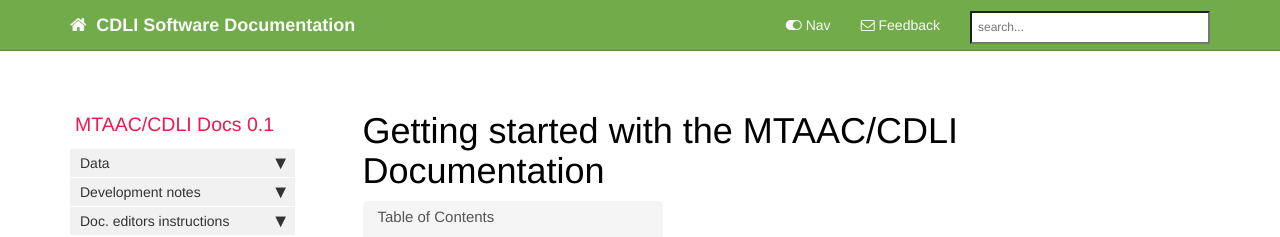
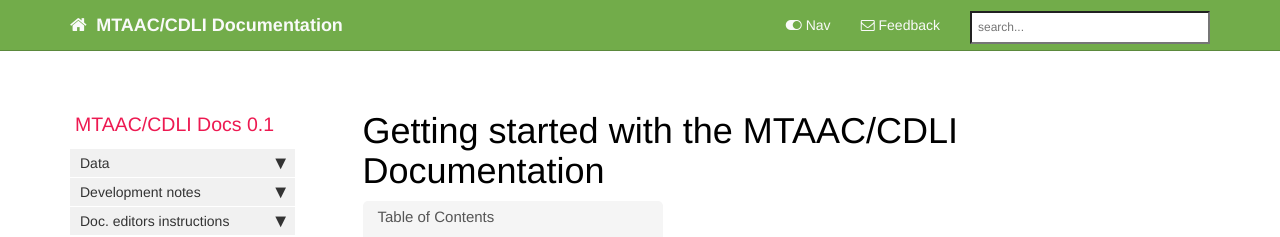
Before and after one commit to fbab/cdli-gh.github.io, a Jekyll site: the page built from index.md, in a window 1280 px wide. Shown: the top 237 px of the page. Built offline with Jekyll 4.4.1, drawn with Linux system fonts in a browser that asks for light colours; nearby versions of some CDN libraries; comment, search, counter and statistics services are not loaded.

Commit message:
Update _config.yml

```diff
--- a/_config.yml
+++ b/_config.yml
@@ -2,10 +2,10 @@
 output: web
 # this property is useful for conditional filtering of content that is separate from the PDF.
 
-topnav_title: CDLI Software Documentation
+topnav_title: MTAAC/CDLI Documentation
 # this appears on the top navigation bar next to the home button
 
-site_title: CDLI & MTAAC Documentation
+site_title: MTAAC/CDLI Documentation
 # this appears in the html browser tab for the site title (seen mostly by search engines, not users)
 
 company_name: CDLI
```
